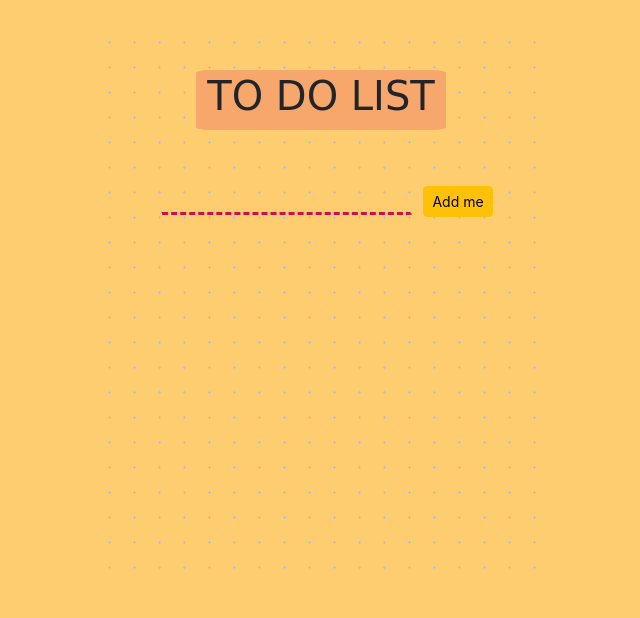
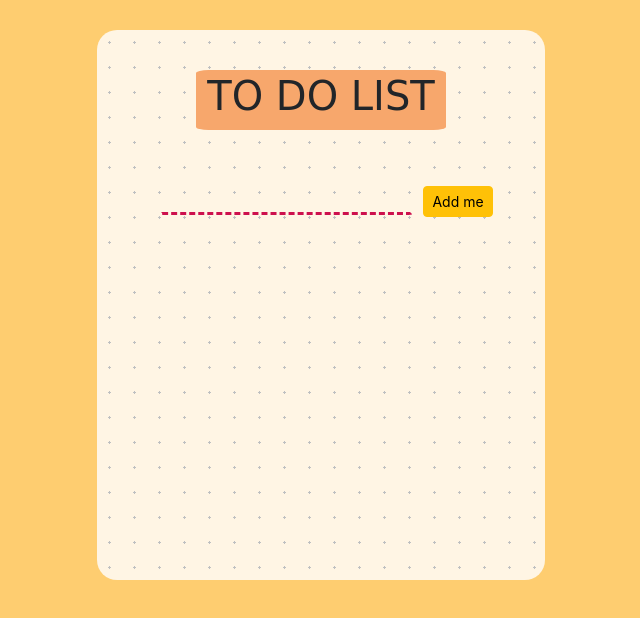
Before and after one commit to B-L-SARATH/todolist-react, a plain HTML site: page index.html in a window 1280 px wide. Shown: the whole page, without its empty margins (319-959 px from the left). Drawn offline with nearby package versions, Linux system fonts and the light colour scheme; a web font is replaced by a local one.

Commit message:
color updated

```diff
--- a/styles.css
+++ b/styles.css
@@ -15,7 +15,7 @@ body {
   padding: 40px;
   background-image: radial-gradient(#bfc0c1 7.2%, transparent 0);
   background-size: 25px 25px;
-  background-color:#fff5e4c;
+  background-color:#fff5e4;
   box-shadow: #fecd70;
   border-radius: 20px;
 
```
